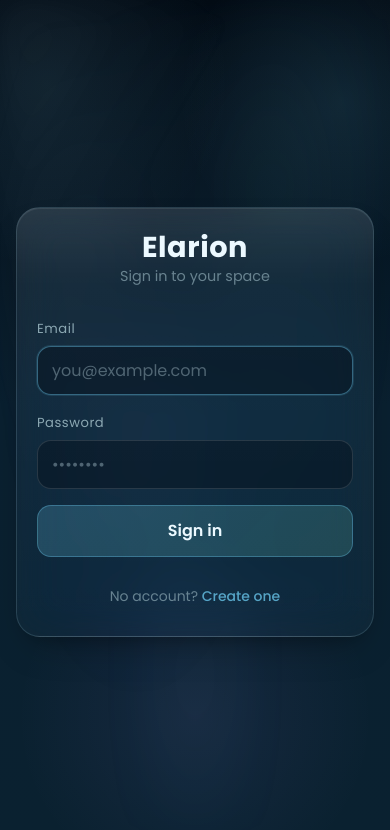
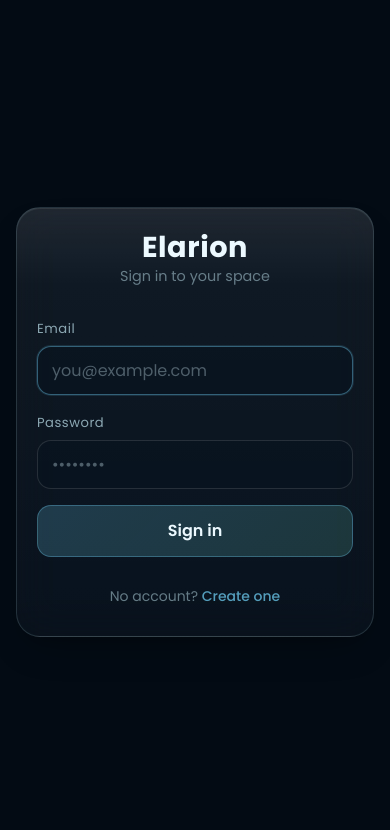
Before and after one commit to GiovanniVEstrada/Elarion-System, a React (Vite) app in the folder frontend/: page /login in a window 390 px wide. Shown: the top 830 px of the page. Built offline with nearby package versions, Linux system fonts and the light colour scheme; no server answers.

Commit message:
Mobile CSS fixes for auth login

```diff
--- a/frontend/src/styles/auth.css
+++ b/frontend/src/styles/auth.css
@@ -6,6 +6,7 @@
   align-items: center;
   justify-content: center;
   padding: 24px 16px;
+  background-color: #030b14;
 }
 
 .auth-card {
--- a/frontend/src/styles/base.css
+++ b/frontend/src/styles/base.css
@@ -59,18 +59,18 @@ body {
   color: var(--text);
   overflow-x: hidden;
   position: relative;
-  background-color: var(--sky-0);
 
-  background:
+  /* background-color is a separate property so background-image cannot override it */
+  background-color: #030b14;
+  background-image:
     radial-gradient(circle at 12% 10%, rgba(var(--orb-a-rgb), 0.08), transparent 22%),
     radial-gradient(circle at 88% 12%, rgba(var(--accent-rgb), 0.10), transparent 20%),
     radial-gradient(circle at 50% 85%, rgba(var(--orb-b-rgb), 0.08), transparent 24%),
     linear-gradient(180deg, var(--sky-0) 0%, var(--sky-48) 48%, var(--sky-100) 100%);
-
   background-size: cover;
   background-position: center;
   background-attachment: fixed;
-  transition: background 8s ease;
+  transition: background-image 8s ease;
 }
 
 body::before,
@@ -78,7 +78,6 @@ body::after {
   content: "";
   position: fixed;
   inset: 0;
-  background: rgba(3, 11, 20, 0.863);
   z-index: -1;
   pointer-events: none;
 }
@@ -127,13 +126,21 @@ body::after {
   transform: translate3d(0, var(--bg-shift-2), 0);
 }
 
+@media (max-width: 768px) {
+  body {
+    background-attachment: scroll;
+  }
+
+  /* position:fixed pseudo-elements are unreliable on iOS Safari */
+  body::before,
+  body::after {
+    display: none;
+  }
+}
+
 @media (max-width: 480px) {
   :root {
     font: 16px/145% var(--sans);
-  }
-
-  body {
-    background-attachment: scroll;
   }
 }
 
```
